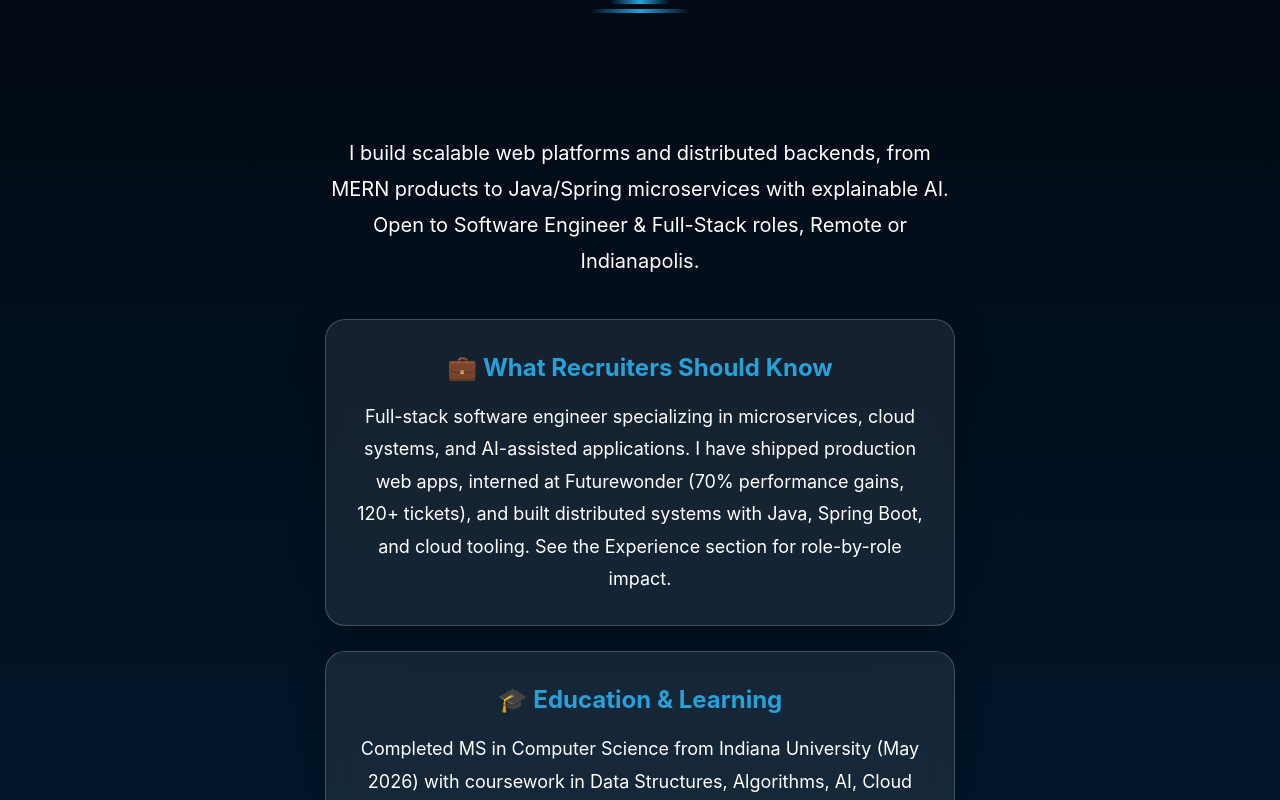
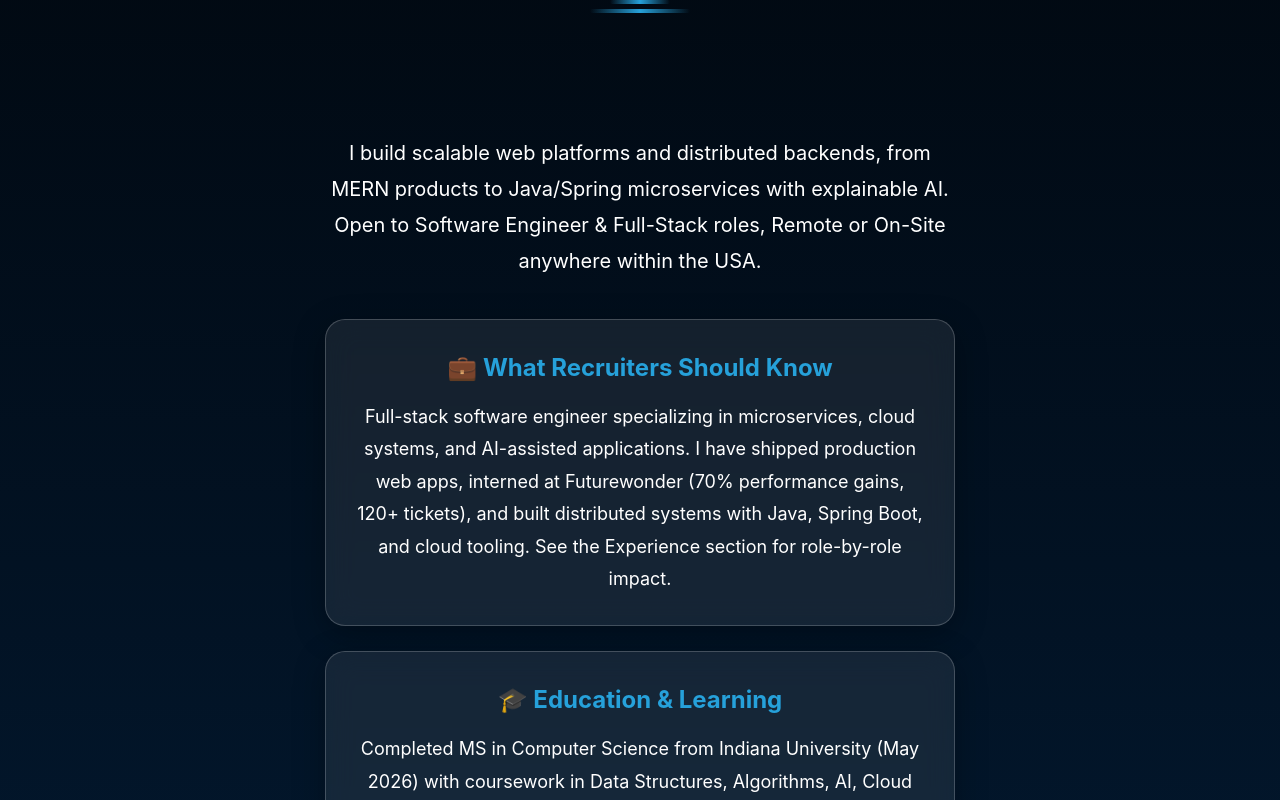
Before and after one commit to zeeshani26/zeeshani26.github.io, a React (Create React App) app in the folder portfolio/: page / in a window 1280 px wide. Shown: the part 980-1780 px from the top of the page. Built offline with nearby package versions, Linux system fonts and the light colour scheme; a web font is replaced by a local one.

Commit message:
Added New Project

```diff
--- a/portfolio/src/constants/personalInfo.js
+++ b/portfolio/src/constants/personalInfo.js
@@ -25,7 +25,7 @@ export const PERSONAL_INFO = {
     "I build scalable web platforms and distributed backends, from MERN products to Java/Spring microservices with explainable AI.",
 
   openToWork: true,
-  availability: "Open to Software Engineer & Full-Stack roles, Remote or Indianapolis",
+  availability: "Open to Software Engineer & Full-Stack roles, Remote or On-Site anywhere within the USA",
 
   heroTitles: [
     "Full Stack Software Engineer.",
```
